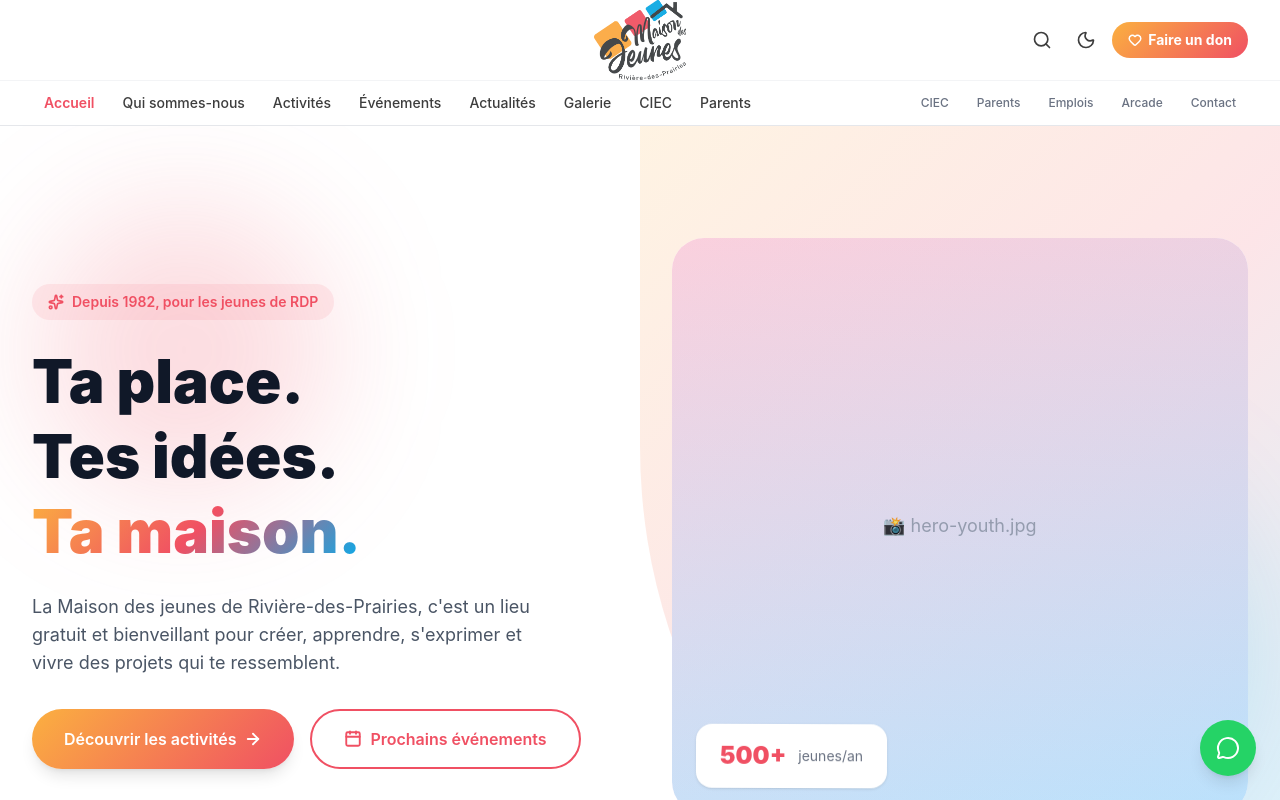
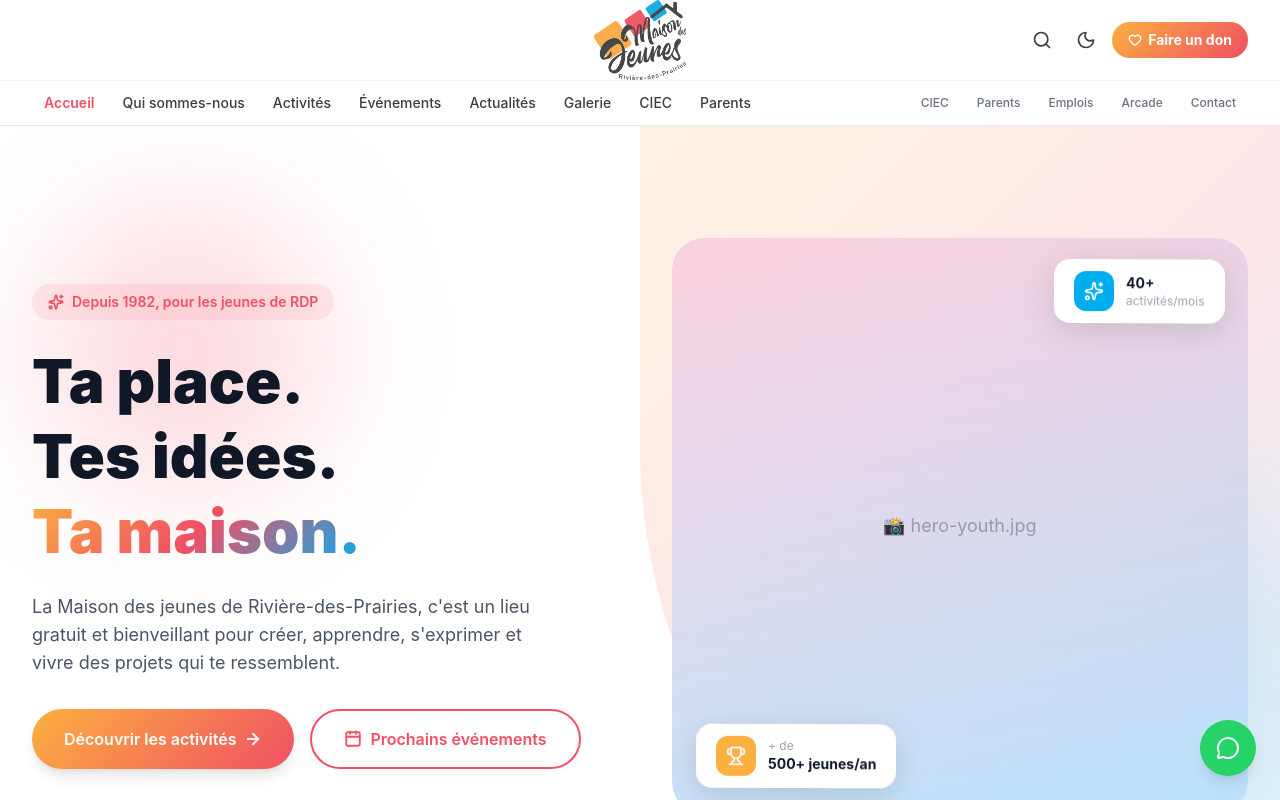
Before and after one commit to DaCoSa-debug/mdj-rdp-website, a React (Vite) app: page / in a window 1280 px wide. Shown: the top 800 px of the page. Built offline with nearby package versions, Linux system fonts and the light colour scheme.

Commit message:
fix(hero): two floating stat cards with icons and bolder H1

```diff
--- a/src/components/Hero.tsx
+++ b/src/components/Hero.tsx
@@ -1,5 +1,5 @@
 import { Link } from 'react-router-dom'
-import { Sparkles, ArrowRight, Calendar } from 'lucide-react'
+import { Sparkles, ArrowRight, Calendar, Trophy } from 'lucide-react'
 
 const PINK  = '#F05063'
 const ORANGE = '#FBB040'
@@ -48,7 +48,7 @@
             </div>
 
             {/* H1 */}
-            <h1 className="font-black text-4xl md:text-6xl leading-tight text-gray-900">
+            <h1 className="font-black text-4xl md:text-6xl leading-tight text-gray-900" style={{ fontWeight: 900 }}>
               Ta place.<br />
               Tes idées.<br />
               <span
@@ -103,12 +103,32 @@
                 }}
               />
 
-              {/* Floating stat card — absolute bottom-left of image */}
+              {/* Floating card 1 — bottom-left */}
               <div
-                className="animate-float-slow absolute bottom-6 left-6 bg-white rounded-2xl px-6 py-4 shadow flex items-center gap-3 z-10"
+                className="animate-float-slow absolute bottom-6 left-6 bg-white rounded-2xl px-5 py-3 flex items-center gap-3 z-10"
+                style={{ boxShadow: '0 8px 30px rgba(0,0,0,0.12)' }}
               >
-                <div className="font-black text-2xl" style={{ color: PINK }}>500+</div>
-                <div className="text-sm text-gray-500 leading-snug">jeunes/an</div>
+                <div className="w-10 h-10 rounded-xl flex items-center justify-center shrink-0" style={{ background: ORANGE }}>
+                  <Trophy size={20} strokeWidth={2} className="text-white" />
+                </div>
+                <div>
+                  <div className="text-gray-400 text-xs">+ de</div>
+                  <div className="font-bold text-gray-900 text-sm">500+ jeunes/an</div>
+                </div>
+              </div>
+
+              {/* Floating card 2 — top-right */}
+              <div
+                className="animate-float-slow absolute top-6 right-6 bg-white rounded-2xl px-5 py-3 flex items-center gap-3 z-10"
+                style={{ boxShadow: '0 8px 30px rgba(0,0,0,0.12)', animationDelay: '2s' }}
+              >
+                <div className="w-10 h-10 rounded-xl flex items-center justify-center shrink-0" style={{ background: BLUE }}>
+                  <Sparkles size={20} strokeWidth={2} className="text-white" />
+                </div>
+                <div>
+                  <div className="font-bold text-gray-900 text-sm">40+</div>
+                  <div className="text-gray-400 text-xs">activités/mois</div>
+                </div>
               </div>
             </div>
           </div>
```
